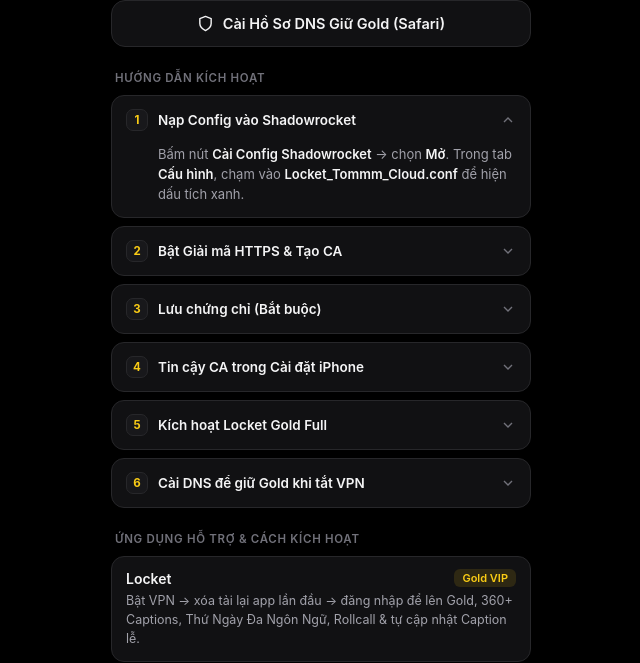
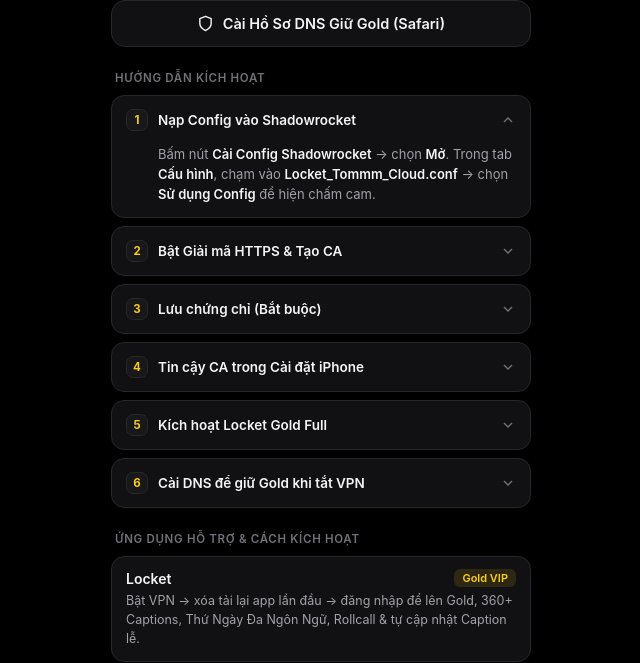
Before and after one commit to tommm1207/locket-tommm-studio, a plain HTML site: page index.html in a window 1280 px wide. Shown: the part 151-814 px from the top of the page, without its empty margins (319-959 px from the left). Drawn offline with Linux system fonts and the light colour scheme.

Commit message:
Update step 1 wording to Su dung Config with orange dot

```diff
--- a/index.html
+++ b/index.html
@@ -227,7 +227,7 @@
             <span class="sum-left"><span class="num">1</span>Nạp Config vào Shadowrocket</span>
             <svg class="chev" width="16" height="16" viewBox="0 0 24 24" fill="none" stroke="currentColor" stroke-width="2"><polyline points="6 9 12 15 18 9"/></svg>
           </summary>
-          <div class="detail-body">Bấm nút <b>Cài Config Shadowrocket</b> → chọn <b>Mở</b>. Trong tab <b>Cấu hình</b>, chạm vào <b>Locket_Tommm_Cloud.conf</b> để hiện dấu tích xanh.</div>
+          <div class="detail-body">Bấm nút <b>Cài Config Shadowrocket</b> → chọn <b>Mở</b>. Trong tab <b>Cấu hình</b>, chạm vào <b>Locket_Tommm_Cloud.conf</b> → chọn <b>Sử dụng Config</b> để hiện chấm cam.</div>
         </details>
 
         <details>
```
